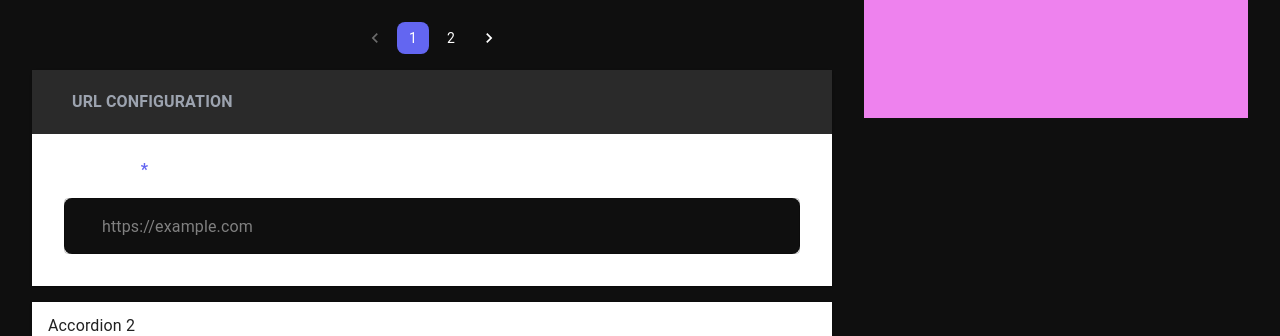
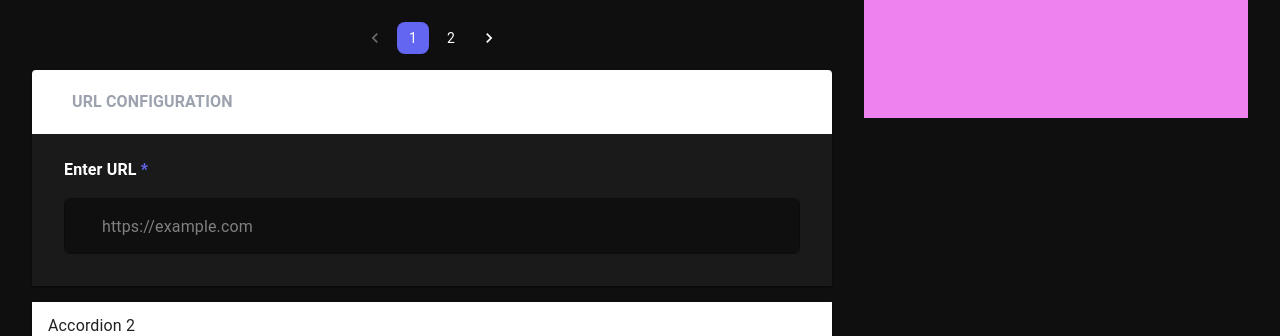
Before and after one commit to oussamaGUN/QrCodeGenerator, a Next.js app in the folder frontend/: page / in a window 1280 px wide. Shown: the part 578-914 px from the top of the page. Built offline with nearby package versions, Linux system fonts and the light colour scheme; some icons are missing.

Commit message:
change the background

```diff
--- a/frontend/app/components/configuration.tsx
+++ b/frontend/app/components/configuration.tsx
@@ -20,8 +20,9 @@ export default function ConfigurationComponent({configuration}: {configuration:
           aria-controls="panel1-content"
           id="panel1-header"
           sx={{
-            bgcolor: 'var(--border)',
+            bgcolor: 'var(--border-dark)',
             color: 'var(--muted-text)',
+            pl: '1rem',
             '& .MuiAccordionSummary-expandIconWrapper': {
               color: 'var(--muted-text)',
             },
@@ -36,7 +37,7 @@ export default function ConfigurationComponent({configuration}: {configuration:
             {configuration.title} Configuration
           </Typography>
         </AccordionSummary>
-        <AccordionDetails>
+        <AccordionDetails sx={{bgcolor: 'var(--card-suface)'}}>
           <ConfigurationContent configuration={configuration}/>
         </AccordionDetails>
       </Accordion>
```
